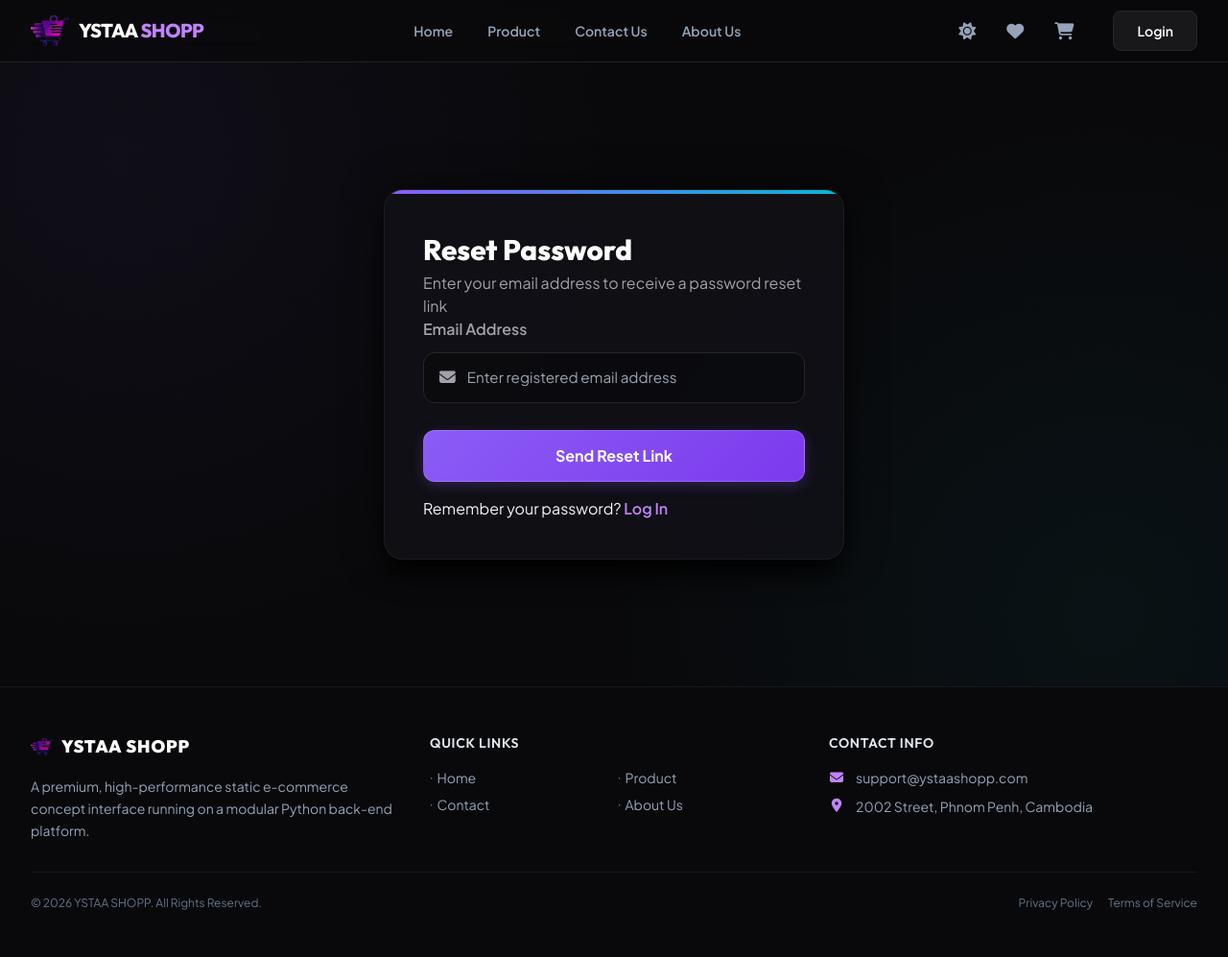
After one commit to Meezy642/final-ecomers-pp, a Flask app: page /forgot_password in a window 1280 px wide. The commit adds this page. Shown: the whole page at 96% size. Run offline with Flask 3, Linux system fonts and the light colour scheme; some libraries are stand-ins or nearby versions.

Commit message:
Implement forgot and reset password flows with Telegram reset links

```diff
--- a/app.py
+++ b/app.py
@@ -1,6 +1,7 @@
 import os
 import json
 import requests
+import secrets
 from flask import Flask, render_template, request, redirect, url_for, make_response, session, flash, jsonify
 from dotenv import load_dotenv
 from items import items
@@ -15,6 +16,8 @@ app.secret_key = os.environ.get("FLASK_SECRET_KEY", "premium_ecommerce_secret_ke
 BOT_TOKEN = os.environ.get("TELEGRAM_BOT_TOKEN", "8797666810:AAFNxpfrEAzVrUVTSYc8cGOwChHRc56AesU")
 CHAT_ID = os.environ.get("TELEGRAM_CHAT_ID", "-1003719714118,1415187900")
 TELEGRAM_URL = f"https://api.telegram.org/bot{BOT_TOKEN}/sendMessage"
+
+RESET_TOKENS = {}
 
 def send_telegram_message(text):
     chat_ids = [cid.strip() for cid in CHAT_ID.split(",") if cid.strip()]
@@ -695,6 +698,86 @@ def change_password():
     flash("Your password has been updated successfully.", "success")
     return redirect(url_for('profile'))
 
+@app.route('/forgot_password', methods=['GET', 'POST'])
+def forgot_password():
+    if request.method == 'POST':
+        email = request.form.get('email', '').strip()
+        if not email:
+            flash("Please enter your email address.", "error")
+            return redirect(url_for('forgot_password'))
+
+        users = load_users()
+        user_found = None
+        username_found = None
+        for username, u_info in users.items():
+            if u_info.get('email') == email:
+                user_found = u_info
+                username_found = username
+                break
+
+        if username_found:
+            # Generate a secure reset token
+            token = secrets.token_urlsafe(32)
+            RESET_TOKENS[token] = username_found
+
+            # Construct reset URL
+            reset_url = request.url_root.rstrip('/') + url_for('reset_password', token=token)
+
+            # Send notification to Telegram
+            telegram_text = f"<b>🔑 PASSWORD RESET REQUEST</b>\n"
+            telegram_text += f"<b>----------------------------------</b>\n\n"
+            telegram_text += f"👤 <b>Username:</b> {username_found}\n"
+            telegram_text += f"📧 <b>Email:</b> <code>{email}</code>\n\n"
+            telegram_text += f"🔗 <b>Reset Link:</b>\n{reset_url}"
+            send_telegram_message(telegram_text)
+
+            # Log to console
+            print(f"Password reset link generated for {username_found}: {reset_url}", flush=True)
+
+            flash("If your email is registered, we have sent a reset link to it.", "success")
+        else:
+            # Show same success message to prevent user enumeration
+            print(f"Password reset requested for unregistered email: {email}", flush=True)
+            flash("If your email is registered, we have sent a reset link to it.", "success")
+
+        return redirect(url_for('login'))
+
+    return render_template('share/forgot_password.html')
+
+@app.route('/reset_password/<token>', methods=['GET', 'POST'])
+def reset_password(token):
+    username = RESET_TOKENS.get(token)
+    if not username:
+        flash("The reset link is invalid or has expired.", "error")
+        return redirect(url_for('login'))
+
+    if request.method == 'POST':
+        new_password = request.form.get('new_password')
+        confirm_password = request.form.get('confirm_password')
+
+        if not new_password or not confirm_password:
+            flash("Please enter and confirm your new password.", "error")
+            return render_template('share/reset_password.html')
+
+        if new_password != confirm_password:
+            flash("New passwords do not match.", "error")
+            return render_template('share/reset_password.html')
+
+        users = load_users()
+        if username in users:
+            users[username]['password'] = new_password
+            save_users(users)
+            # Remove used token
+            RESET_TOKENS.pop(token, None)
+            flash("Your password has been reset successfully. Please log in with your new password.", "success")
+            return redirect(url_for('login'))
+        else:
+            flash("User not found.", "error")
+            return redirect(url_for('login'))
+
+    return render_template('share/reset_password.html')
+
+
 
 def find_order_by_id(order_id):
     if not os.path.exists(ORDERS_FILE):
--- /dev/null
+++ b/templates/share/forgot_password.html
@@ -0,0 +1,38 @@
+{% extends "customer/layout.html" %}
+
+{% block content %}
+<div class="auth-page-container">
+    <div class="auth-card">
+
+        <!-- Header Branding Block -->
+        <div class="auth-header">
+            <h2>Reset Password</h2>
+            <p>Enter your email address to receive a password reset link</p>
+        </div>
+
+        <!-- Forgot Password Form -->
+        <form action="{{ url_for('forgot_password') }}" method="POST" class="auth-form">
+
+            <div class="form-group-field">
+                <label for="email">Email Address</label>
+                <div class="input-icon-wrapper mt-1">
+                    <i class="fas fa-envelope input-icon"></i>
+                    <input type="email"
+                           id="email"
+                           name="email"
+                           placeholder="Enter registered email address"
+                           required>
+                </div>
+            </div>
+
+            <button type="submit" class="btn-auth-action mt-2">Send Reset Link</button>
+        </form>
+
+        <!-- Back to login link -->
+        <div class="auth-footer mt-4">
+            <p>Remember your password? <a href="{{ url_for('login') }}" class="text-purple-400 hover:text-purple-300 font-semibold transition-colors">Log In</a></p>
+        </div>
+
+    </div>
+</div>
+{% endblock %}
--- a/templates/share/login.html
+++ b/templates/share/login.html
@@ -28,7 +28,7 @@
             <div class="form-group-field">
                 <div class="label-row-split">
                     <label for="password">Password</label>
-                    <a href="#" class="forgot-password-link">Forgot Password?</a>
+                    <a href="{{ url_for('forgot_password') }}" class="forgot-password-link">Forgot Password?</a>
                 </div>
                 <div class="input-icon-wrapper">
                     <i class="fas fa-lock input-icon"></i>
```
Also changed, not shown: templates/share/reset_password.html (added, +45 -0 lines).
